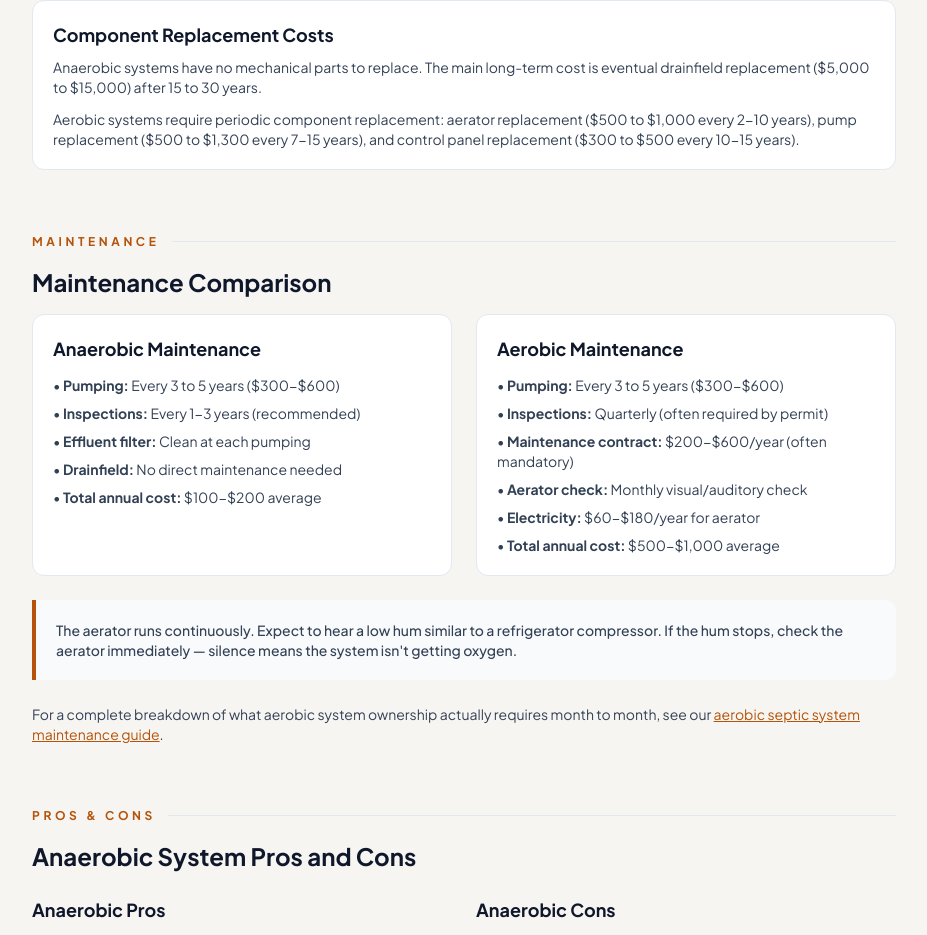
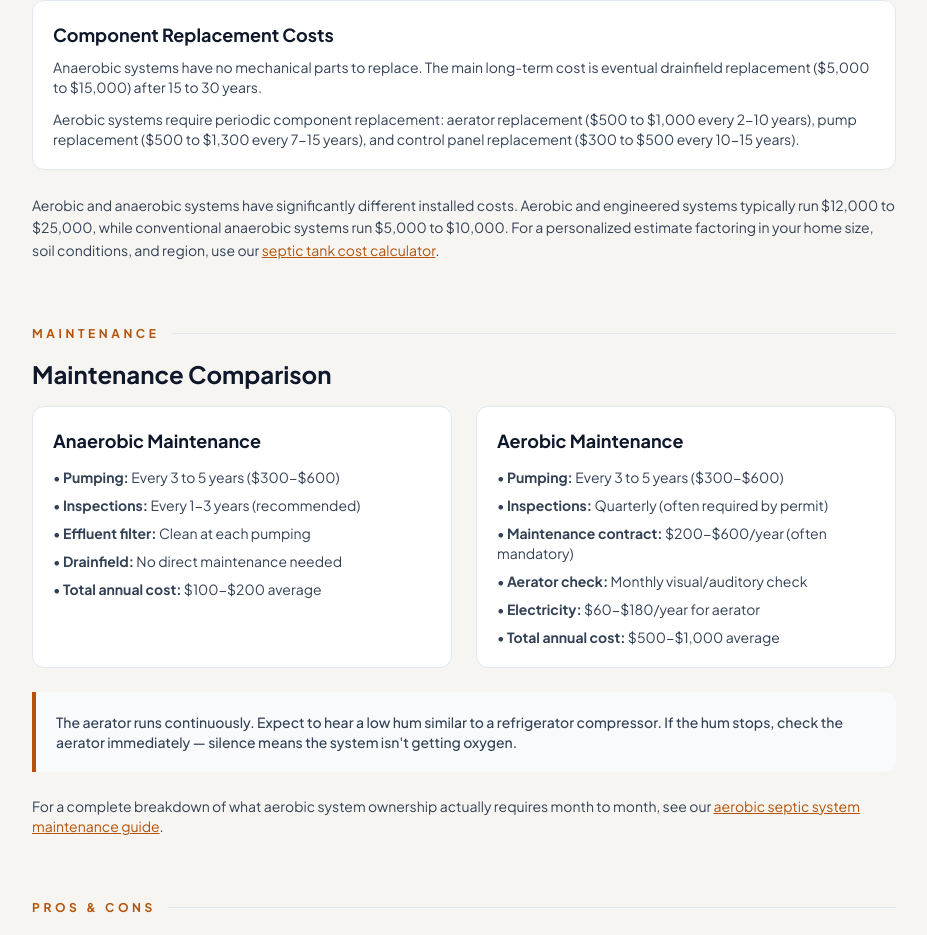
Before and after one commit to thebasementguide2026/theseptic.guide-, a Next.js app: page /comparisons/aerobic-vs-anaerobic-septic-systems in a window 1280 px wide. Shown: the part 4144-5079 px from the top of the page, without its empty margins (176-1103 px from the left). Built offline with nearby package versions, Linux system fonts and the light colour scheme.

Commit message:
feat(internal-links): link to septic tank cost calculator

```diff
--- a/app/comparisons/aerobic-vs-anaerobic-septic-systems/page.tsx
+++ b/app/comparisons/aerobic-vs-anaerobic-septic-systems/page.tsx
@@ -256,6 +256,9 @@ export default function AerobicVsAnaerobicArticle() {
               <p className='text-slate-700 text-sm'>Aerobic systems require periodic component replacement: aerator replacement ($500 to $1,000 every 2-10 years), pump replacement ($500 to $1,300 every 7-15 years), and control panel replacement ($300 to $500 every 10-15 years).</p>
             </div>
           </div>
+          <p className='text-slate-700 leading-relaxed mt-6 text-sm'>
+            Aerobic and anaerobic systems have significantly different installed costs. Aerobic and engineered systems typically run $12,000 to $25,000, while conventional anaerobic systems run $5,000 to $10,000. For a personalized estimate factoring in your home size, soil conditions, and region, use our <Link href='/cost-guides/septic-tank-cost-calculator' className='text-amber-700 underline hover:text-amber-800'>septic tank cost calculator</Link>.
+          </p>
         </div>
 
                 {/* Maintenance Comparison */}
```
